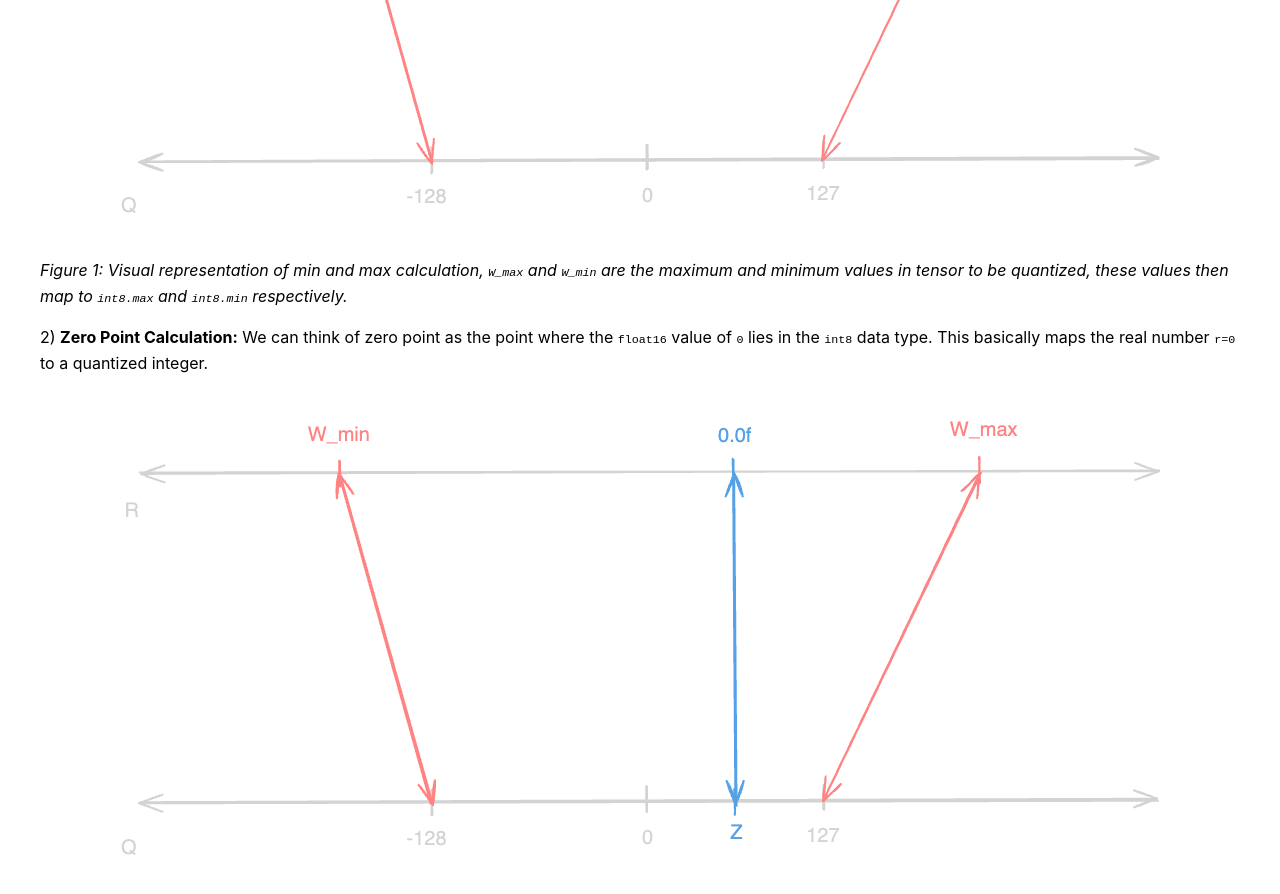
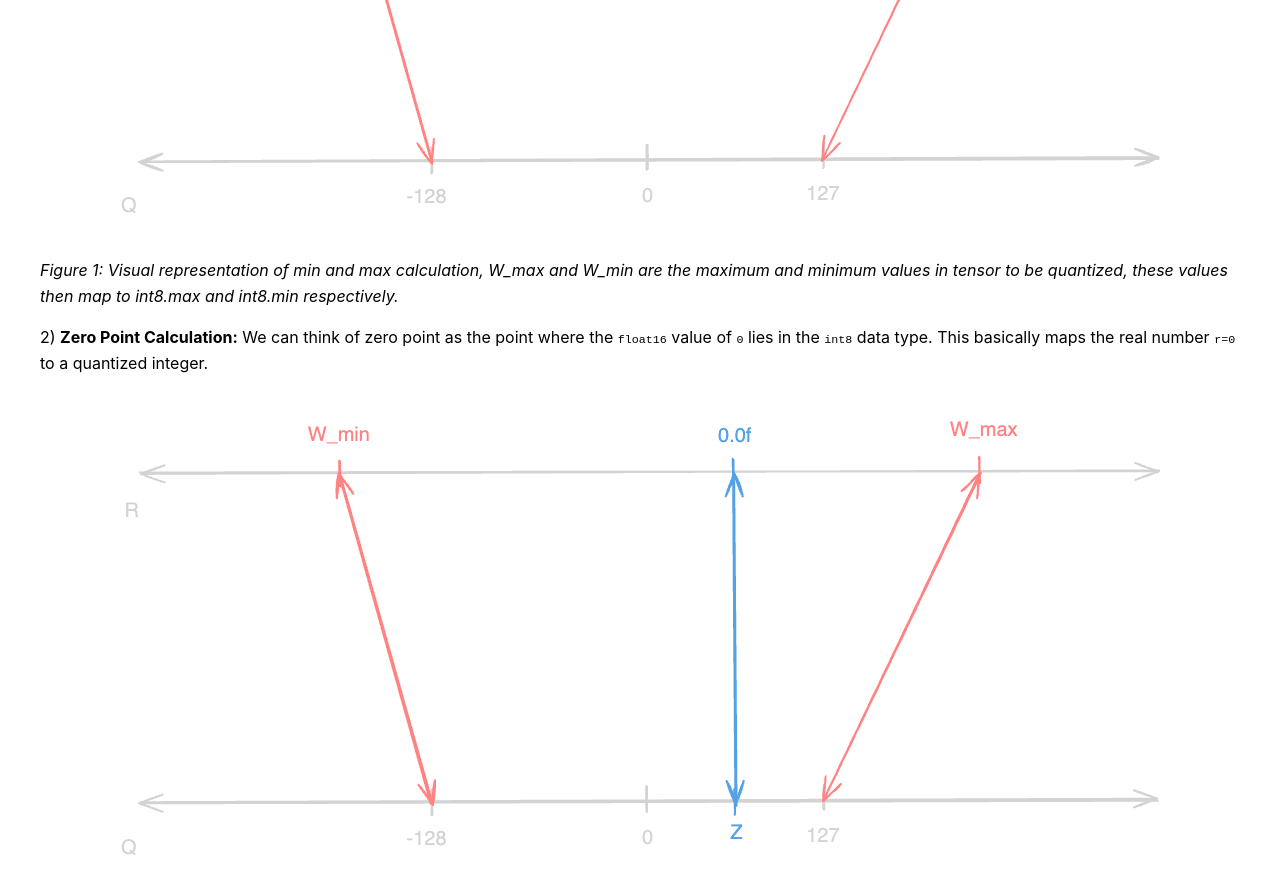
Before and after one commit to S1ro1/s1ro1.github.io, a Jekyll site: the page built from articles/quantization-aware-training.md, in a window 1280 px wide and 900 px high, scrolled down 1155 px. Shown: the top 894 px of the window. Built offline with Jekyll 4.4.1, drawn with Linux system fonts in a browser that asks for light colours.

Commit message:
Images almost work?

```diff
--- a/articles/quantization-aware-training.md
+++ b/articles/quantization-aware-training.md
@@ -36,7 +36,7 @@ If we think of `int8` as a data type, it can store values in the range of `[-128
     We need to calculate the minimum and maximum values in the data. This will tell us what values map to `int8.min` and `int8.max`.
 
 ![Min and Max Calculation](/media/max.png)
-*Figure 1: Visual representation of min and max calculation, `W_max` and `W_min` are the maximum and minimum values in tensor to be quantized, these values then map to `int8.max` and `int8.min` respectively.*
+*Figure 1: Visual representation of min and max calculation, W_max and W_min are the maximum and minimum values in tensor to be quantized, these values then map to int8.max and int8.min respectively.*
 
 
 2) **Zero Point Calculation:**
```
